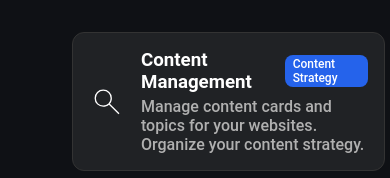
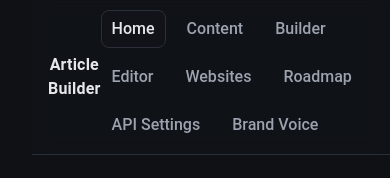
Before and after one commit to FernandoHV93/tamer_dev_front, a React (Vite) app in the folder react-app/: page /home_page in a window 390 px wide. Shown: the top 178 px of the page. Built offline with nearby package versions, Linux system fonts and the light colour scheme; no server answers.

Commit message:
feat(react): top Navbar and layout polish (sticky, responsive links)

```diff
--- a/react-app/src/App.tsx
+++ b/react-app/src/App.tsx
@@ -8,9 +8,12 @@ import WebsitesPage from './pages/WebsitesPage'
 import ContentPage from './pages/ContentPage'
 import ApiSettingsPage from './pages/ApiSettingsPage'
 import BrandVoicePage from './pages/BrandVoicePage'
+import Navbar from './components/Navbar'
 
 function App() {
   return (
+    <div>
+      <Navbar />
       <Routes>
         <Route path="/home_page" element={<HomePage />} />
         <Route path="/roadmap_page" element={<RoadmapPage />} />
@@ -23,6 +26,7 @@ function App() {
         <Route path="/" element={<Navigate to="/home_page" replace />} />
         <Route path="*" element={<Navigate to="/home_page" replace />} />
       </Routes>
+    </div>
   )
 }
 
--- /dev/null
+++ b/react-app/src/components/Navbar.tsx
@@ -0,0 +1,30 @@
+import { Link, useLocation } from 'react-router-dom'
+
+const links = [
+  { to: '/home_page', label: 'Home' },
+  { to: '/content_page', label: 'Content' },
+  { to: '/article_builder', label: 'Builder' },
+  { to: '/article_editor_page', label: 'Editor' },
+  { to: '/websites_page', label: 'Websites' },
+  { to: '/roadmap_page', label: 'Roadmap' },
+  { to: '/api_settings', label: 'API Settings' },
+  { to: '/brand_voice', label: 'Brand Voice' },
+]
+
+export default function Navbar() {
+  const { pathname } = useLocation()
+  return (
+    <header className="navbar">
+      <div className="navbar-inner">
+        <div className="navbar-brand">Article Builder</div>
+        <nav className="navbar-links">
+          {links.map((l) => (
+            <Link key={l.to} to={l.to} className={`nav-link ${pathname === l.to ? 'active' : ''}`}>
+              {l.label}
+            </Link>
+          ))}
+        </nav>
+      </div>
+    </header>
+  )
+}
--- a/react-app/src/styles/theme.css
+++ b/react-app/src/styles/theme.css
@@ -50,3 +50,10 @@ body { background: var(--bg); color: var(--text); }
 }
 .input { min-width: 220px; }
 .textarea { min-height: 80px; }
+
+.navbar { position: sticky; top: 0; z-index: 100; background: rgba(17,19,24,0.7); backdrop-filter: blur(8px); border-bottom: 1px solid var(--border); }
+.navbar-inner { display: flex; align-items: center; justify-content: space-between; padding: 10px 16px; }
+.navbar-brand { font-weight: 700; letter-spacing: 0.2px; }
+.navbar-links { display: flex; gap: 10px; flex-wrap: wrap; }
+.nav-link { color: var(--muted); padding: 6px 10px; border-radius: 8px; border: 1px solid transparent; }
+.nav-link.active, .nav-link:hover { color: var(--text); border-color: var(--border); background: var(--panel-contrast); }
```
Lines whose indentation alone changed are shown as unchanged.
